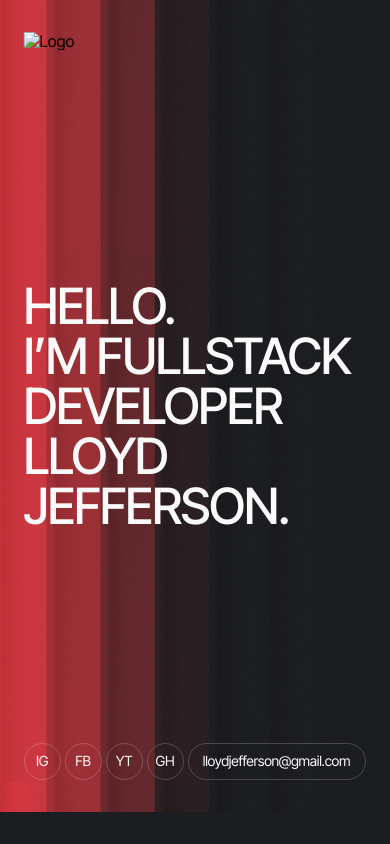
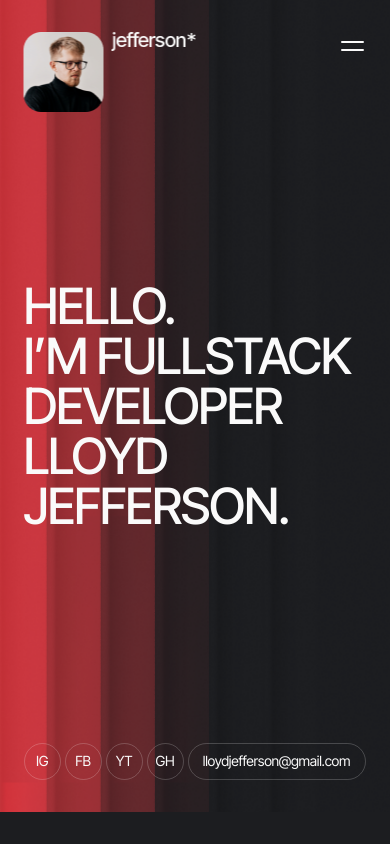
Before and after one commit to Oleg44354354215/Tech-team, a plain HTML site: page index.html in a window 390 px wide. Shown: the top 844 px of the page. Drawn offline with nearby package versions, Linux system fonts and the light colour scheme; no server answers.

Commit message:
Deploying to gh-pages from @ Oleg44354354215/Tech-team@75a6cf14b7aa4660dd731d3ebc009861e7f892a3 🚀

```diff
--- a/index.html
+++ b/index.html
@@ -23,8 +23,8 @@
   <div class="container header-container">
     <div class="logo">
       <img
-        src="../img/header/logo.png"
-        srcset="../img/header/logo.png 1x, ../img/header/logo@2x.png 2x"
+        src="/Tech-team/assets/logo-BHgGzYyh.png"
+        srcset="/Tech-team/assets/logo-BHgGzYyh.png 1x, /Tech-team/assets/logo@2x-m_0686dK.png 2x"
         alt="Logo"
         class="logo-img"
       />
@@ -44,7 +44,7 @@
 
     <a class="burger-menu" aria-label="Open Navigation">
       <svg class="burger-button" width="28" height="28">
-        <use href="../img/sprite.svg#icon-burger"></use>
+        <use href="/Tech-team/assets/sprite-Dfhn3R4m.svg#icon-burger"></use>
       </svg>
     </a>
   </div>
@@ -54,7 +54,7 @@
   <div class="modal-thumb">
     <a class="close-button" aria-label="Close Navigation">
       <svg class="close-icon" width="28" height="28">
-        <use href="../img/sprite.svg#icon-x"></use>
+        <use href="/Tech-team/assets/sprite-Dfhn3R4m.svg#icon-x"></use>
       </svg>
     </a>
     <ul class="modal-menu">
```
Also changed, not shown: assets/logo-BHgGzYyh.png (added), assets/logo@2x-m_0686dK.png (added).
